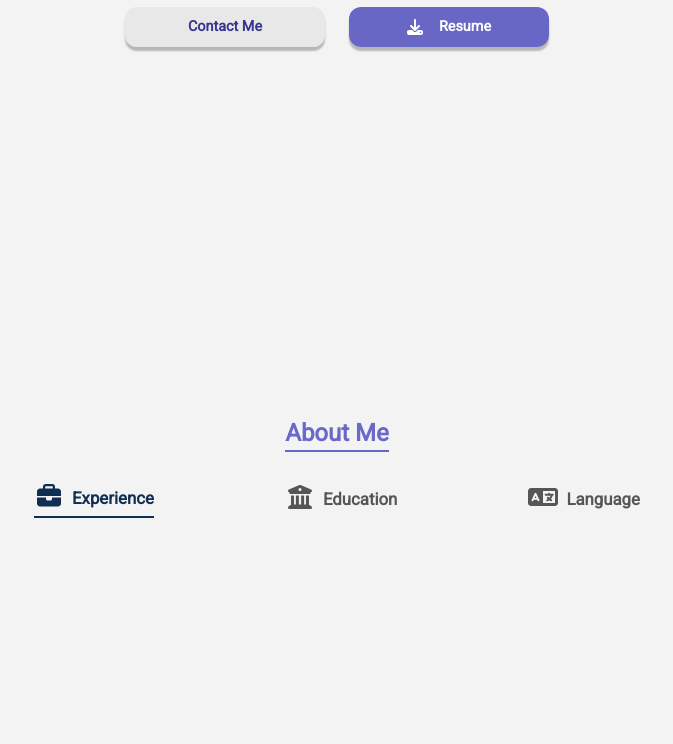
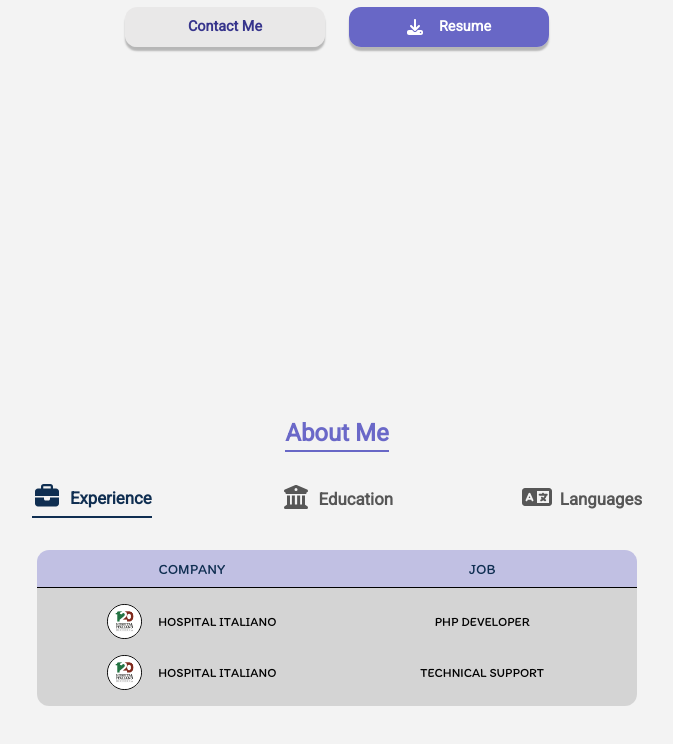
Before and after one commit to mauroibarra133/portafolio, a React (Vite) app in the folder portafolio/: page / in a window 1280 px wide. Shown: the part 458-1202 px from the top of the page, without its empty margins (303-976 px from the left). Built offline with nearby package versions, Linux system fonts and the light colour scheme; a web font is replaced by a local one.

Commit message:
add(about me/jobs): add jobs to the table

```diff
--- a/portafolio/index.html
+++ b/portafolio/index.html
@@ -10,6 +10,7 @@
 <link href="https://fonts.googleapis.com/css2?family=Source+Serif+4:ital,opsz,wght@1,8..60,200&display=swap" rel="stylesheet">
 <link href="https://fonts.googleapis.com/css2?family=Arvo&display=swap" rel="stylesheet">
 <link href="https://fonts.googleapis.com/css2?family=Roboto&display=swap" rel="stylesheet">
+<link href="https://fonts.googleapis.com/css2?family=Itim&display=swap" rel="stylesheet">
 <meta name="viewport" content="width=device-width, initial-scale=1.0" />
     <title>Mauro Ibarra Portfolio</title>
   </head>
--- a/portafolio/src/App.css
+++ b/portafolio/src/App.css
@@ -3,25 +3,30 @@
   --gray-2: #E1e1E1;
   --gray-3: #888888;
   --gray-4: #565656;
+  --gray-5: rgba(206, 206, 206, 0.8);
   --black-1: #000000 ;
   --blue-1: rgba(228, 227, 227, 0.62);
+
   --blue-2: #514fbfd9;
   --blue-3: #16147bd9;
   --blue-4: #16147bd9;
   --blue-5: #0F2E51;
-
+  --violet-1: rgba(81, 79, 191, 0.31);
   --white-1: #fff;
   --white-2: #f3f3f3f2;
 
   /* Dark Mode Colors */
+  --dblack-1 : #242629;
   --dblue-1: rgba(228, 227, 227, 0.62);
   --dblue-4: #0A223D;
   --dblue-5: rgb(15, 46, 81);
   --dgreen-1: rgba(66, 108, 91, 0.85);
   --dgreen-2: #9fe1c5d9;
+  --dgreen-3: #374151;
   --dwhite-1: #fff;
   --dwhite-2: #d7d7d7;
   --dgray-1: #E3E3E3;
+  --dgray-2: #586574;
 
 
 
@@ -34,6 +39,7 @@
   --font-serif-4: 'Source Serif 4', serif;
   --font-serif-3: 'Source Serif 3', serif;
   --font-roboto: 'Roboto', sans-serif;
+  --font-itim: 'Itim', cursive;
 
   --z-nav: 10000;
   --z-aside: 1000;
--- a/portafolio/src/components/AboutMe.jsx
+++ b/portafolio/src/components/AboutMe.jsx
@@ -1,13 +1,19 @@
 import { FontAwesomeIcon } from "@fortawesome/react-fontawesome";
-import { faBriefcase, faLanguage, faUniversity} from "@fortawesome/free-solid-svg-icons";
+import {
+  faBriefcase,
+  faLanguage,
+  faUniversity,
+} from "@fortawesome/free-solid-svg-icons";
 import { useThemeContext } from "../context/ThemeContext.jsx";
-import  '../styles/aboutme.css';
+import "../styles/aboutme.css";
 import { useState } from "react";
+import { useLanguageContext } from "../context/LanguageContext";
+import JobTable from "./Table/JobTable.jsx";
 
 function AboutMe() {
   const { contextTheme } = useThemeContext();
+  const { texts } = useLanguageContext();
   const [activeTag, setActiveTag] = useState(1);
-
 
   //Functions
   function handleTagClick(tagId) {
@@ -21,23 +27,57 @@ function AboutMe() {
     <section>
       <div className="about-container">
         <div className={`about-title section-title ${contextTheme}`}>
-                    <h2 className={contextTheme}>{'About Me'}</h2>
+          <h2 className={contextTheme}>{"About Me"}</h2>
         </div>
         <div className="about-nav">
-                    <div className={`about-nav-item ${activeTag == 1 ? 'active' : ''} ${contextTheme}`} onClick={() => handleTagClick(1)} key={1}>
-                    <FontAwesomeIcon icon={faBriefcase} className={`nav-icon ${contextTheme}`}/>
-                        <p className={`nav-icon-text ${contextTheme}`}>{'Experience'}</p>
+          <div
+            className={`about-nav-item ${
+              activeTag == 1 ? "active" : ""
+            } ${contextTheme}`}
+            onClick={() => handleTagClick(1)}
+            key={1}
+          >
+            <FontAwesomeIcon
+              icon={faBriefcase}
+              className={`nav-icon ${contextTheme}`}
+            />
+            <p className={`nav-icon-text ${contextTheme}`}>
+              {texts.aboutNavItem1}
+            </p>
           </div>
-                    <div className={`about-nav-item ${activeTag == 2 ? 'active' : ''} ${contextTheme}`} onClick={() => handleTagClick(2)} key={2}>
-                    <FontAwesomeIcon icon={faUniversity}  className={`nav-icon ${contextTheme}`}/>
-                        <p className={`nav-icon-text ${contextTheme}`}>{'Education'}</p>
+          <div
+            className={`about-nav-item ${
+              activeTag == 2 ? "active" : ""
+            } ${contextTheme}`}
+            onClick={() => handleTagClick(2)}
+            key={2}
+          >
+            <FontAwesomeIcon
+              icon={faUniversity}
+              className={`nav-icon ${contextTheme}`}
+            />
+            <p className={`nav-icon-text ${contextTheme}`}>
+              {texts.aboutNavItem2}
+            </p>
           </div>
-                    <div className={`about-nav-item ${activeTag == 3 ? 'active' : ''} ${contextTheme}`} onClick={() => handleTagClick(3)} key={3}>
-                    <FontAwesomeIcon icon={faLanguage}className={`nav-icon ${contextTheme}`}/>
-                        <p className={`nav-icon-text ${contextTheme}`}>{'Language'}</p>
+          <div
+            className={`about-nav-item ${
+              activeTag == 3 ? "active" : ""
+            } ${contextTheme}`}
+            onClick={() => handleTagClick(3)}
+            key={3}
+          >
+            <FontAwesomeIcon
+              icon={faLanguage}
+              className={`nav-icon ${contextTheme}`}
+            />
+            <p className={`nav-icon-text ${contextTheme}`}>
+              {texts.aboutNavItem3}
+            </p>
           </div>
         </div>
         <div className="about-table">
+            {activeTag === 1 && <JobTable />}
             </div>
       </div>
     </section>
--- /dev/null
+++ b/portafolio/src/components/Table/JobTable.jsx
@@ -0,0 +1,45 @@
+import { useThemeContext } from "../../context/ThemeContext";
+import hiIcon from "../../assets/hi-icon.jpg";
+import { useLanguageContext } from "../../context/LanguageContext";
+
+function JobTable() {
+  const { contextTheme } = useThemeContext();
+  const { texts } = useLanguageContext();
+  const jobNames = [texts.jobName1, texts.jobName2];
+  const companyNames = ["HOSPITAL ITALIANO", "HOSPITAL ITALIANO"];
+  const iconCompanies = [hiIcon, hiIcon];
+
+  return (
+    <table>
+      <thead className={`table-head ${contextTheme}`}>
+        <tr>
+          <th className={`table-head-data ${contextTheme}`}>{"COMPANY"}</th>
+          <th className={`table-head-data ${contextTheme}`}>{"JOB"}</th>
+        </tr>
+      </thead>
+      <tbody className={`table-body ${contextTheme}`}>
+        {Array.from({ length: jobNames.length }, (_, index) => (
+          <tr key={index}>
+            <td className={`table-body-data ${contextTheme}`}>
+              <div className="job-data">
+                <img
+                  src={iconCompanies[index]}
+                  alt=""
+                  className="table-job-icon"
+                />
+                <p className={`job-text job-text--padd ${contextTheme}`}>
+                  {companyNames[index]}
+                </p>
+              </div>
+            </td>
+            <td className={`table-body-data ${contextTheme}`}>
+              <p className={`job-text  ${contextTheme}`}>{jobNames[index]}</p>
+            </td>
+          </tr>
+        ))}
+      </tbody>
+    </table>
+  );
+}
+
+export default JobTable;
--- a/portafolio/src/context/LanguageContext.jsx
+++ b/portafolio/src/context/LanguageContext.jsx
@@ -12,12 +12,16 @@ export const LanguageContextProvider = ({ children }) => {
       navItem4: "Tecnologias",
       navItem5: "Contactame",
       heroDescription: "Yo soy",
-      heroText:`Soy un desarrollador full-stack flexible centrado en
+      heroText: `Soy un desarrollador full-stack flexible centrado en
       hacer que la tecnología sea fácil de usar. Con un enfoque animado
       y orientado al equipo, estoy aquí para contribuir positivamente a proyectos y equipos.`,
-      heroButtonContactame: 'Contáctame',
-      heroButtonCv: 'Ver CV'
-
+      heroButtonContactame: "Contáctame",
+      heroButtonCv: "Ver CV",
+      aboutNavItem1: "Experiencia",
+      aboutNavItem2: "Educacion",
+      aboutNavItem3: "Idiomas",
+      jobName1: "DESARROLLADOR PHP",
+      jobName2: "SOPORTE TECNICO",
     },
     en: {
       navItem1: "Home",
@@ -26,26 +30,28 @@ export const LanguageContextProvider = ({ children }) => {
       navItem4: "Skills",
       navItem5: "Contact Me",
       heroDescription: "Hi, I'm",
-      heroText:`I'm a flexible full-stack developer with a focus on making technology
+      heroText: `I'm a flexible full-stack developer with a focus on making technology
        user-friendly.Bringing a lively and team-oriented approach,
         I'm here to contribute positively to projects and teams.`,
-      heroButtonContactame: 'Contact Me',
-      heroButtonCv: 'Resume'
-
-
+      heroButtonContactame: "Contact Me",
+      heroButtonCv: "Resume",
+      aboutNavItem1: "Experience",
+      aboutNavItem2: "Education",
+      aboutNavItem3: "Languages",
+      jobName1: "PHP DEVELOPER",
+      jobName2: "TECHNICAL SUPPORT",
     },
   };
   const initialLanguage = "en";
   const [language, setLanguage] = useState(
     localStorage.getItem("selectedLanguage") || initialLanguage
-    );
-    const [texts, setTexts] = useState(translations[language]);
+  );
+  const [texts, setTexts] = useState(translations[language]);
 
   useEffect(() => {
     // Guardar la elección del idioma en el localStorage
     localStorage.setItem("selectedLanguage", language);
   }, [language]);
-
 
   const handleLanguage = (e) => {
     if (e.target.innerHTML === "ES") {
--- a/portafolio/src/styles/aboutme.css
+++ b/portafolio/src/styles/aboutme.css
@@ -64,3 +64,134 @@
 .about-nav-item.active.dark{
     border-bottom: 2px solid var(--dgreen-1);
 }
+
+/* TABLES */
+
+.about-table{
+    width: 100%;
+    height: 100%;
+}
+
+table{
+    border-radius: 14px;
+    display: flex;
+    flex-direction: column;
+    max-width: 600px;
+    margin: 0 auto;
+}
+
+
+/* Table Head */
+
+.table-head, .table-head tr{
+    width: 100%;
+    height: 100%;
+    display: flex;
+    justify-content: center;
+    align-items: center;
+}
+.table-head{
+    padding: .6rem;
+    border-top-right-radius: 12px;
+    border-top-left-radius: 12px;
+}
+
+.table-head.light{
+    background-color: var(--violet-1);
+    border-bottom: 1px solid var(--black-1);
+}
+.table-head.dark{
+    background-color: var(--dgreen-3);
+    border-bottom: 1px solid var(--dgray-2);
+
+}
+
+.table-head-data{
+    font-family: var(--font-itim);
+    font-size: .9rem;
+    font-weight: normal;
+}
+.table-head-data.light{
+    color: var(--blue-5);
+}
+.table-head-data.dark{
+    color: var(--dblue-1);
+}
+
+/* Table BOdy */
+.table-body, .table-body tr{
+    display: flex;
+    justify-content: center;
+    align-items: center;
+    width: 100%;
+}
+
+.table-body{
+    padding: 1rem .6rem;
+    border-bottom-left-radius: 12px;
+    border-bottom-right-radius: 12px;
+    flex-direction: column;
+    gap: 1rem;
+}
+.table-body.light{
+    background-color: var(--gray-5);
+}
+.table-body.dark{
+    background-color: var(--dblack-1);
+}
+
+.table-body tr{
+    display: flex;
+    justify-content: center;
+    align-items: center;
+}
+
+.table-body-data{
+    display: flex;
+    justify-content: center;
+    align-items: center;
+}
+.table-job-icon{
+    width: 35px;
+    height: 35px;
+    border-radius: 50%;
+    border: 1px solid black;
+}
+.job-data{
+    display: flex;
+    justify-content: center;
+    align-items: center;
+}
+.table-body-data{
+    display: flex;
+    justify-content: center;
+    align-items: center;
+    gap: .5rem;
+}
+
+.job-text{
+    font-family: var(--font-itim);
+    font-weight: normal;
+    font-size: .8rem;
+    text-align: center;
+    text-transform: capitalize;
+}
+.job-text.light{
+    color: var(--black-1);
+}
+.job-text.dark{
+    color: var(--dgray-1);
+}
+.job-text--padd{
+    max-width: 85px;
+    width: fit-content;
+}
+@media only screen and (min-width: 350px){
+    .job-text--padd{
+        max-width: none;
+    }
+    .job-data{
+    gap: 1rem;
+
+    }
+}
```
Also changed, not shown: portafolio/src/assets/hi-icon.jpg (added). Lines whose indentation alone changed are shown as unchanged.
